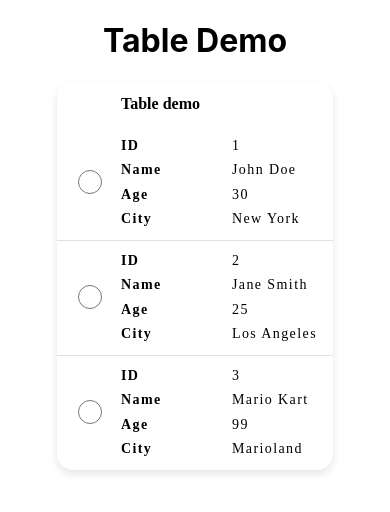
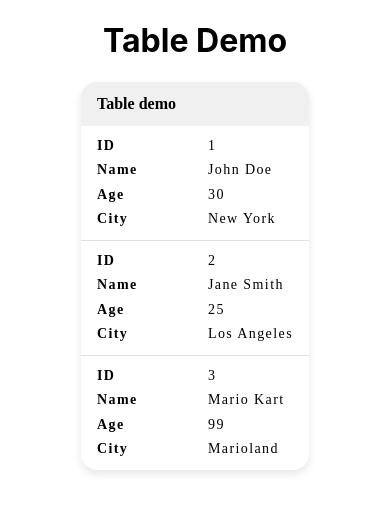
Before and after one commit to DJPajares/custom-react-table-component, a React (Create React App) app: page / in a window 390 px wide. Shown: the top 512 px of the page. Built offline with nearby package versions, Linux system fonts and the light colour scheme.

Commit message:
style: force upper left and right header curve

```diff
--- a/src/App.tsx
+++ b/src/App.tsx
@@ -36,8 +36,8 @@ const App = () => {
       <Table
         data={data}
         columns={columns}
-        isSelectable={true}
-        isMultiSelect={false}
+        isSelectable={false}
+        isMultiSelect={true}
       />
     </div>
   );
--- a/src/components/table/modified/TableHeader.tsx
+++ b/src/components/table/modified/TableHeader.tsx
@@ -10,14 +10,28 @@ const TableHeader = ({ isSelectable }: TableHeaderProps) => {
       <div style={styles.headerRowStyle as CSSProperties}>
         {isSelectable && (
           <div
-            style={styles.cellStyle({ isSelectable: false }) as CSSProperties}
+            style={
+              styles.cellStyle({
+                firstColumn: true
+              }) as CSSProperties
+            }
           ></div>
         )}
-        <div style={styles.cellStyle({ isSelectable }) as CSSProperties}>
+        <div
+          style={
+            styles.cellStyle({
+              firstColumn: !isSelectable
+            }) as CSSProperties
+          }
+        >
           Table demo
         </div>
         <div
-          style={styles.cellStyle({ isSelectable: false }) as CSSProperties}
+          style={
+            styles.cellStyle({
+              lastColumn: true
+            }) as CSSProperties
+          }
         ></div>
       </div>
     </div>
@@ -31,13 +45,20 @@ const styles = {
   headerRowStyle: {
     display: 'table-row'
   },
-  cellStyle: ({ isSelectable }: { isSelectable: boolean }) => ({
+  cellStyle: ({
+    firstColumn,
+    lastColumn
+  }: {
+    firstColumn?: boolean;
+    lastColumn?: boolean;
+  }) => ({
     display: 'table-cell',
-    // backgroundColor: '#f0f0f0',
+    backgroundColor: '#f0f0f0',
     cursor: 'pointer',
     paddingTop: 8,
     paddingBottom: 8,
-    // paddingLeft: isSelectable ? 16 : 0,
+    borderTopLeftRadius: firstColumn ? 16 : 0,
+    borderTopRightRadius: lastColumn ? 16 : 0,
     paddingLeft: 16,
     paddingRight: 16,
     fontFamily: 'Avenir-Heavy',
--- a/src/components/table/standard/TableHeader.tsx
+++ b/src/components/table/standard/TableHeader.tsx
@@ -46,15 +46,22 @@ const TableHeader = ({ isMobile, columns, onSort }: TableHeaderProps) => {
   return (
     <div style={styles.headerStyle as CSSProperties}>
       <div style={styles.headerRowStyle as CSSProperties}>
-        {columns.map((column, idx) => (
+        {columns.map((column, idx, arr) => {
+          let lastColumn = false;
+          if (arr.length - 1 === idx) lastColumn = true;
+
+          return (
             <div
-            style={styles.cellStyle({ isMobile, idx }) as CSSProperties}
+              style={
+                styles.cellStyle({ isMobile, idx, lastColumn }) as CSSProperties
+              }
               key={column.key}
               onClick={() => handleSort(column.key)}
             >
               {column.label} {getSortIcon(column.key)}
             </div>
-        ))}
+          );
+        })}
       </div>
     </div>
   );
@@ -67,16 +74,25 @@ const styles = {
   headerRowStyle: {
     display: 'table-row'
   },
-  cellStyle: ({ isMobile, idx }: { isMobile: boolean; idx: number }) => ({
+  cellStyle: ({
+    isMobile,
+    idx,
+    lastColumn
+  }: {
+    isMobile: boolean;
+    idx: number;
+    lastColumn: boolean;
+  }) => ({
     display: 'table-cell',
-    // backgroundColor: '#f0f0f0',
+    backgroundColor: '#f0f0f0',
     textAlign: 'justify',
     cursor: 'pointer',
     paddingTop: 8,
     paddingBottom: 8,
-    // paddingLeft: idx === 0 ? 0 : 16,
     paddingLeft: 16,
     paddingRight: 16,
+    borderTopLeftRadius: idx === 0 ? 16 : 0,
+    borderTopRightRadius: lastColumn ? 16 : 0,
     fontFamily: 'Avenir-Heavy',
     fontSize: isMobile ? 14 : 20,
     fontWeight: 700,
```
Lines whose indentation alone changed are shown as unchanged.
